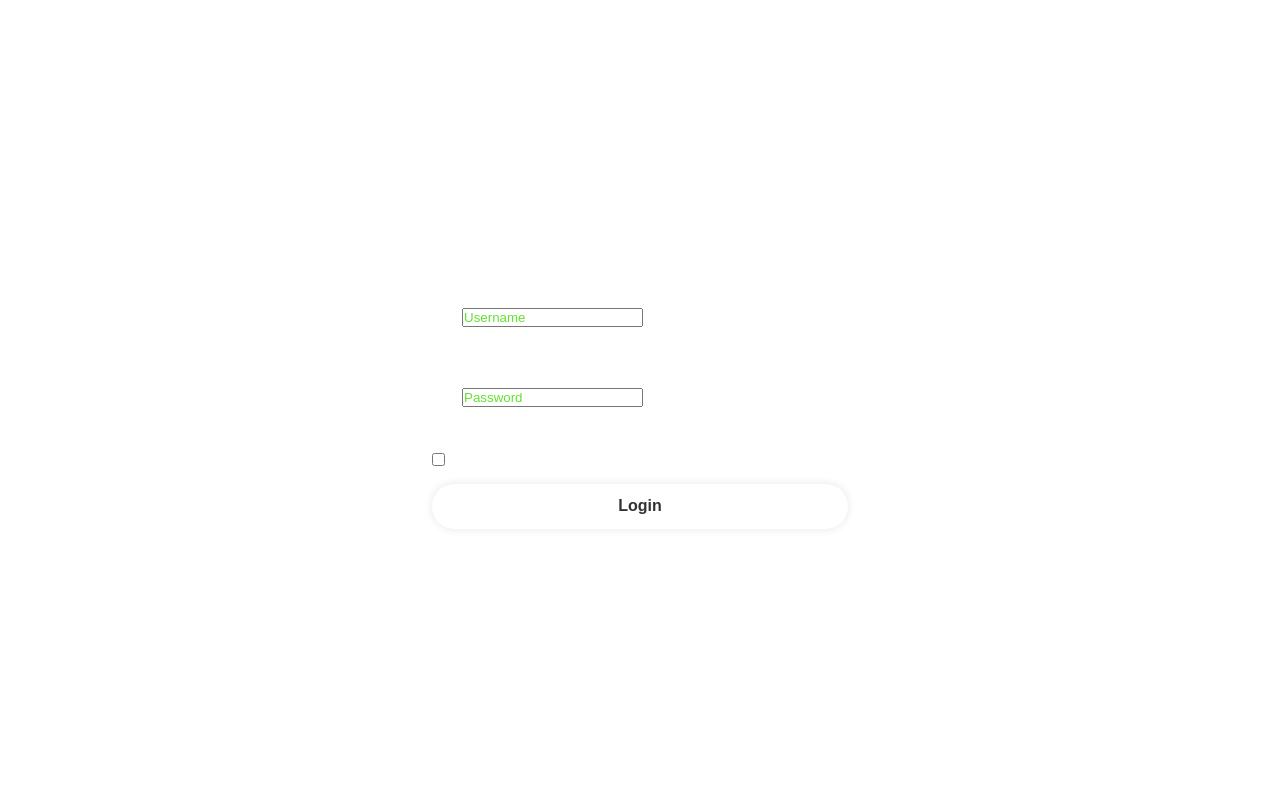
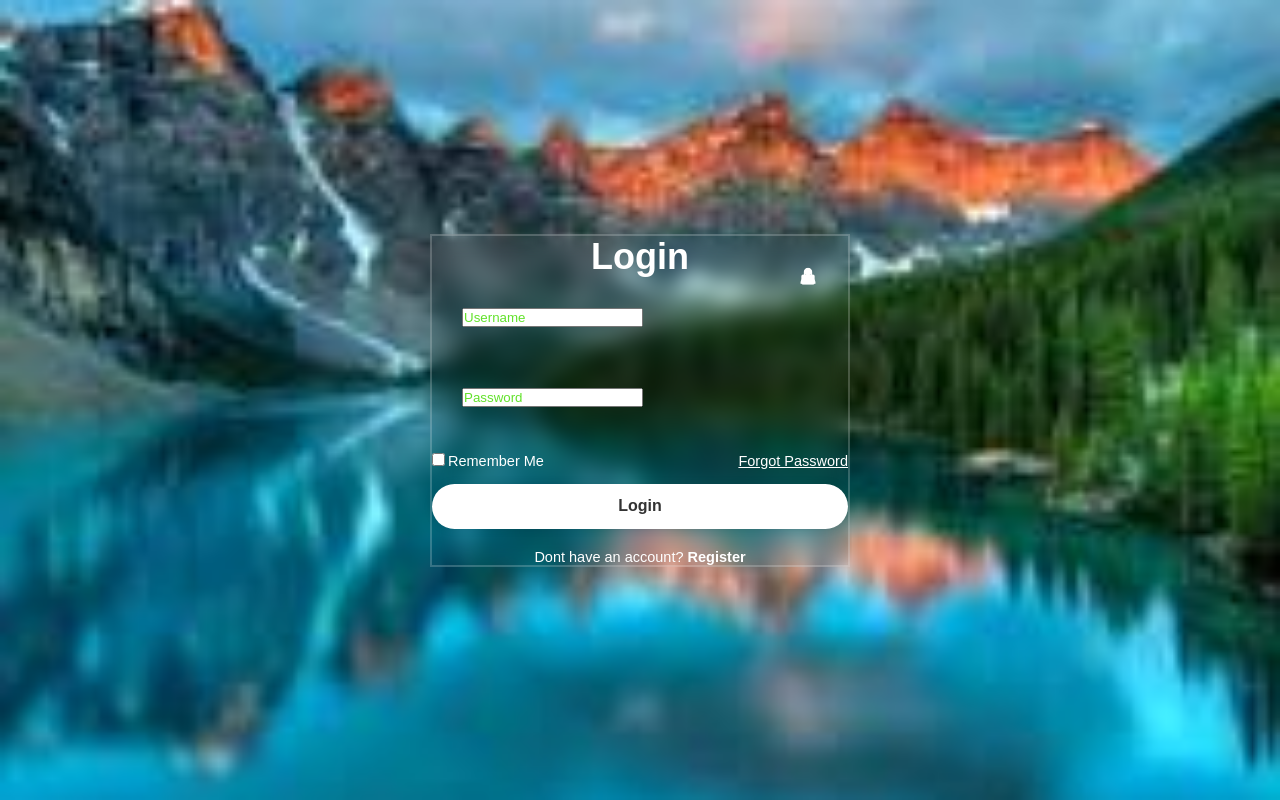
Before and after one commit to Rianna17/LOGIN-PAGE, a plain HTML site: page index.html in a window 1280 px wide. Drawn offline with nearby package versions, Linux system fonts and the light colour scheme.

Commit message:
Update style.css

```diff
--- a/style.css
+++ b/style.css
@@ -11,7 +11,7 @@ body {
     display: flex;
     justify-content: center;
     align-items: center;
-    background: url(' bp.jpg') no-repeat center center/cover;
+    background: url('bg.jpg') no-repeat center center/cover;
     color: white;
     overflow: hidden;
     position: relative;
```
